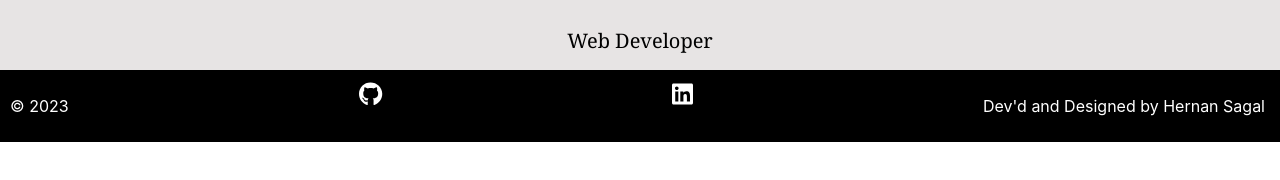
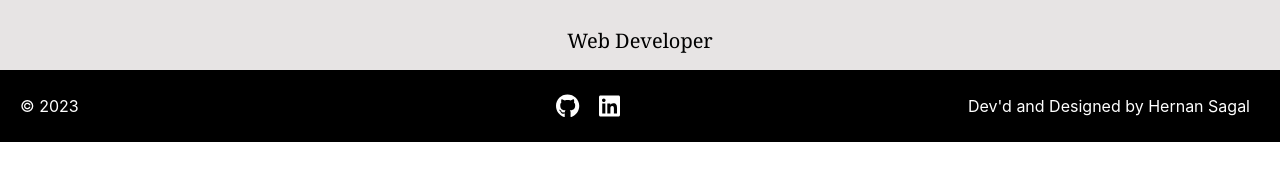
Before and after one commit to hsaagal78/portfolio-edition-React, a React (Create React App) app in the folder client/: page / in a window 1280 px wide. Shown: the part 338-518 px from the top of the page. Built offline with nearby package versions, Linux system fonts and the light colour scheme.

Commit message:
logos added in footer

```diff
--- a/client/src/components/Footer.js
+++ b/client/src/components/Footer.js
@@ -8,8 +8,8 @@ function Footer(propsObj) {
     const year = date.getFullYear();
 
     return (
-      <footer className="row justify-between">
-        <p>&copy; {year}</p>
+      <footer className="footerContainer">
+        <p className='footer-year'>&copy; {year}</p>
         <a className='footergithub-logo' href="https://github.com/hsaagal78/"><FontAwesomeIcon icon={faGithub} /></a>
         <a className='footerLinke-logo' href="https://github.com/hsaagal78/"><FontAwesomeIcon icon={faLinkedin} /></a>
 
--- a/client/src/index.scss
+++ b/client/src/index.scss
@@ -214,40 +214,52 @@ text-align: center;
 
 
 footer {
-
-  bottom: 0;
-  left: 0;
-  width: 100%;
+    display: flex;
+    justify-content: space-between;
+    align-items: center;
+    padding: 10px 20px;
     background-color: black;
     color: white;
-  padding: 10px;
-  text-align: center;
-
-  .footerP {
-    padding-right: 25px;
 }
 
- }
- .footergithub-logo{
+
+.footerLinke-logo {
+      font-size: 24px;
+      margin-right: 20px;
       color: white;
-  font-size: 24px;
-  text-align: center;
+      transition: transform 0.2s;
+
 
 }
-.footergithub-logo :hover{
+.footergithub-logo {
+  margin-left: 150px;
+  font-size: 24px;
+  margin-right: 20px;
+  color: white;
+  transition: transform 0.2s;
+  & :hover{
     cursor: pointer;
     transform: scale(1.1);
   }
+}
 
 .footerLinke-logo {
+  font-size: 24px;
+  margin-right: 20px;
   color: white;
-    font-size: 24px;
-    text-align: center;
-
-  }
-  .footerLinke-logo :hover{
+  transition: transform 0.2s;
+  & :hover{
     cursor: pointer;
     transform: scale(1.1);
+  }
+}
+.footer-year {
+    margin-right: auto;
+ }
+
+.footerP {
+    margin-left: auto;
+    margin-right: 10px;
  }
 
  .button {
```
Lines whose indentation alone changed are shown as unchanged.
